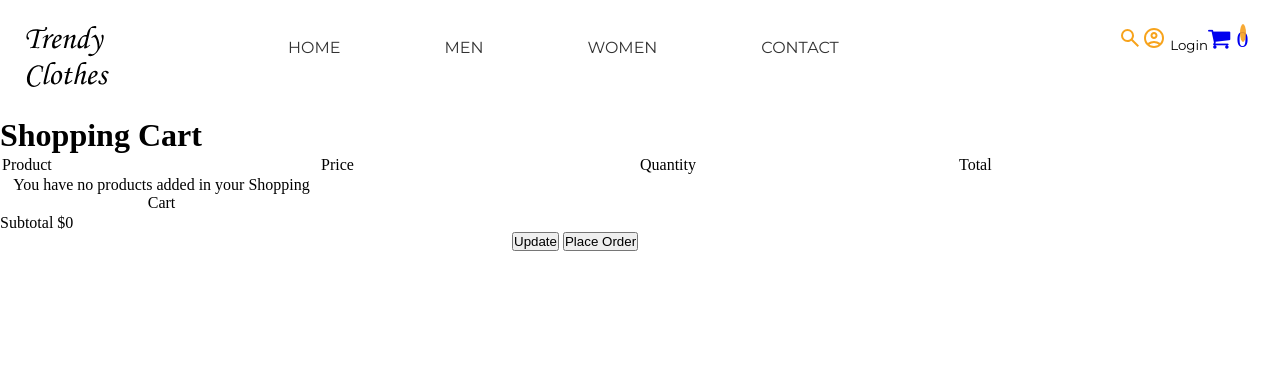
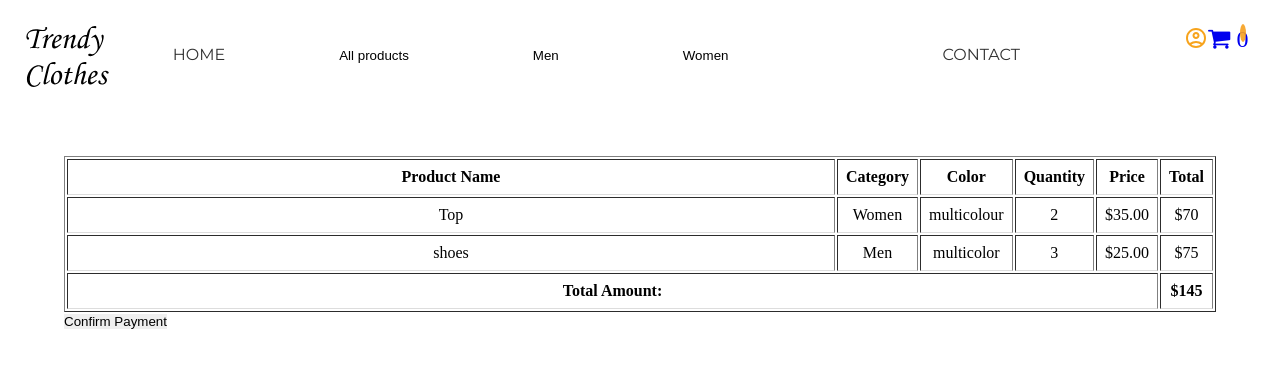
Before and after one commit to Narwey/TrendyClothes, a PHP site: page /cart.php in a window 1280 px wide. Shown: the top 368 px of the page. Run offline with PHP 8.4, Linux system fonts and the light colour scheme.

Commit message:
Changes to be committed: 	deleted:    AddToCart.php 	modified:   Css/styles.css 	new file:   cart.csv 	modified:   cart.php 	modified:   cart_update.php 	modified:   index.php 	modified:   login.php 	modified:   product_list.php 	modified:   products.csv 	deleted:    shopping.php

```diff
--- a/AddToCart.php
+++ /dev/null
@@ -1,64 +0,0 @@
-<?php
-session_start();
-
-// Function to read CSV file and return data as an array
-function readCSV($file){
-    $csvData = [];
-    if (($handle = fopen($file, "r")) !== FALSE) {
-        while (($data = fgetcsv($handle, 1000, ",")) !== FALSE) {
-            $csvData[] = $data;
-        }
-        fclose($handle);
-    }
-    return $csvData;
-}
-
-// Read product data from CSV file
-$products = readCSV('products.csv');
-
-// Check if products exist and if addToCart button is clicked
-if (!empty($products) && isset($_POST['productId'])) {
-    // Get the product ID from the form and sanitize it
-    $productId = filter_var($_POST['productId'], FILTER_SANITIZE_NUMBER_INT);
-
-    // Find the product in the CSV data
-    foreach ($products as $product) {
-        if ($product[0] == $productId) { // Assuming the ID is in the first column
-            // Here, you can fetch other product details from the CSV data
-            $productName = $product[1];
-            $productCategory = $product[2];
-            $productColor = $product[3];
-            $productSize = $product[4];
-            $productPrice = $product[5];
-            $productImage = $product[6];
-
-            // Add the product to the cart session
-            if (!isset($_SESSION['cart'])) {
-                $_SESSION['cart'] = [];
-            }
-            // Check if the product is already in the cart
-            if (isset($_SESSION['cart'][$productId])) {
-                // If yes, increment the quantity
-                $_SESSION['cart'][$productId]['quantity']++;
-            } else {
-                // If not, add it to the cart with quantity 1
-                $_SESSION['cart'][$productId] = [
-                    'name' => $productName,
-                    'category' => $productCategory,
-                    'color' => $productColor,
-                    'size' => $productSize,
-                    'price' => $productPrice,
-                    'image' => $productImage,
-                    'quantity' => 1
-                ];
-            }
-            // Update cart count
-            $_SESSION['cart_count'] = count($_SESSION['cart']);
-
-            // Redirect back to the product listing page or display cart contents
-            header("Location: cart.php");
-            exit();
-        }
-    }
-}
-?>
--- a/Css/styles.css
+++ b/Css/styles.css
@@ -503,13 +503,24 @@ button{
     gap: 10px;
 }
 
+
+.user-preference-section{
+    display: grid;
+    grid-template-columns: repeat(3,1fr);
+    /* margin: 3%; */
+
+
+
+}
 /* -----------cart page---------- */
-.cart tr{
-    display: grid;
-    grid-template-columns: repeat(4,1fr);
 
-/* .cart h1{
-    grid-row: 1;
-    grid-column: 1/5;
-} */
+.CartList{
+    /* width: 100%; */
+    margin: 5%;
 }
+.CartList th, td {
+    border-bottom: 1px solid #ddd;
+    text-align: center;
+    padding: 8px; /* Add padding for better readability */
+    width: 100%;
+  }
--- /dev/null
+++ b/cart.csv
@@ -0,0 +1,2 @@
+1,Top,Women,multicolour,2,35.00
+4,shoes,Men,multicolor,3,25.00
--- a/cart.php
+++ b/cart.php
@@ -1,7 +1,5 @@
-<?php include 'addToCart.php';
-$products = []; // Assuming you will populate this array with product data
-$products_in_cart = []; // Assuming you will populate this array with cart data
-$subtotal = 0;
+<?php
+session_start();
 ?>
 
 <!DOCTYPE html>
@@ -10,44 +8,55 @@ $subtotal = 0;
     <meta charset="UTF-8">
     <meta name="viewport" content="width=device-width, initial-scale=1.0">
     <link rel="stylesheet" href="https://cdnjs.cloudflare.com/ajax/libs/font-awesome/4.7.0/css/font-awesome.min.css">
+    <!----------Using Font---------->
+    <link rel="preconnect" href="https://fonts.googleapis.com">
+    <link rel="preconnect" href="https://fonts.gstatic.com" crossorigin>
+    <link href="https://fonts.googleapis.com/css2?family=Literata:ital,opsz,wght@0,7..72,200..900;1,7..72,200..900&family=Montserrat:ital,wght@0,100..900;1,100..900&display=swap" rel="stylesheet">
+    <link rel="stylesheet" href="https://fonts.googleapis.com/css2?family=Material+Symbols+Outlined:opsz,wght,FILL,GRAD@20..48,100..700,0..1,-50..200" />
+    <!----------CSS file---------->
     <link rel="stylesheet" href="Css/styles.css">
+    <!-----------JS file------------->
     <script src="Js/main.js"></script>
-    <title>Shopping Cart</title>
+    <title>TrendyClothes Online_Shop</title>
 </head>
+
 <body>
 
-<div class="header">
+ <div class="header">
     <div class="logo">
         <img src="image/Trendy Clothes.svg" alt="">
     </div>
     <nav>
         <ul class="nav_top">
             <li><a href="index.php">Home</a></li>
-            <li><a href="product_list.php" >Men</a></li>
-            <li><a href="product_list.php">Women</a></li>
-            <li><a href="">Contact</a></li>
+            <!-- <li><a href="product_list.php" >Men</a></li>
+            <li><a href="product_list.php">Women</a></li> -->
+            <li><button class="btn-gnd" onclick="filterProducts('All')">All products</button></li>
+            <li><button class="btn-gnd" onclick="filterProducts('Men')">Men</button></li>
+            <li><button class="btn-gnd" onclick="filterProducts('Women')">Women</button></li>
+            <li><li><a href="">Contact</a></li>
         </ul>
     </nav>
 
   <div class="icon_head">
-    <div class="search">
+    <!-- <div class="search">
         <img src="image/search_24dp_FILL0_wght400_GRAD0_opsz24.svg" alt="">
+    </div> -->
+    <!-- <div class="search_div">
+            <img src="image/search_24dp_FILL0_wght400_GRAD0_opsz24.svg" alt="">
+            <input class="search_input" type="text" placeholder="Search" oninput="searchProducts(this.value)">
+        </div> -->
+
+    <div class="login">
+        <button id="loginButton" onclick="openLoginPopup()"><img src="image/account_circle_24dp_FILL0_wght400_GRAD0_opsz24.svg" alt="loginPage"></button>
+        <a id="logoutButton" href="logout.php">Logout</a>
     </div>
 
-    <div class="login">
-        <img src="image/account_circle_24dp_FILL0_wght400_GRAD0_opsz24.svg" alt="">
-        <button id="loginButton" onclick="openLoginPopup()">Login</button>
-        <button id="logoutButton" href="logout.php">Logout</button>
-
-    </div>
-
-
-        <div class="cart">
+    <div class="cart">
     <a href="cart.php">
         <i id="cartIcon" class="fa badge" style="font-size:24px">&#xf07a; <?php echo isset($_SESSION['cart_count']) ? $_SESSION['cart_count'] : 0; ?></i>
     </a>
 </div>
-
   </div>
  </div>
  <!-- Login Popup -->
@@ -82,7 +91,7 @@ $subtotal = 0;
         <label for="pwd">Password:</label>
         <input type="password" id="pwd" name="password">
         <label for="gender">Gender</label>
-        <select id="gender" name="gender">
+        <select id="Gender" name="gender">
             <option value="Men">Men</option>
             <option value="Women">Women</option>
         </select>
@@ -95,68 +104,84 @@ $subtotal = 0;
             <option value="all">All</option>
         </select>
         <div class="buttons">
-        <input type="submit" name="submit" value="Submit">
+            <input type="button" name="submit" value="Submit">
             <input type="button" value="Cancel" onclick="closePopup('registerPopup')">
         </div>
     </form>
 </div>
+<!-- <div class="gender">
+            Make the categories clickable buttons
+            <button class="btn-gnd" onclick="filterProducts('All')">All products</button>
+            <button class="btn-gnd" onclick="filterProducts('Men')">Men</button>
+            <button class="btn-gnd" onclick="filterProducts('Women')">Women</button>
+        </div>
+        <div class="search_div">
+            <img src="image/search_24dp_FILL0_wght400_GRAD0_opsz24.svg" alt="">
+            <input class="search_input" type="text" placeholder="Search" oninput="searchProducts(this.value)">
+        </div> -->
+<div class="CartList">
+<?php
+// Read the contents of cart.csv into an array
+$cartItems = array_map('str_getcsv', file('cart.csv'));
 
-<div class="product_cart">
-<div class="cart">
-    <h1>Shopping Cart</h1>
-   <form action="cart_update.php" method="post">
-        <table>
-            <thead>
-                <tr>
-                    <td colspan="2">Product</td>
-                    <td>Price</td>
-                    <td>Quantity</td>
-                    <td>Total</td>
-                </tr>
-            </thead>
-            <tbody>
-                <?php if (empty($products)): ?>
-                <tr>
-                    <td colspan="5" style="text-align:center;">You have no products added in your Shopping Cart</td>
-                </tr>
-                <?php else: ?>
-                <?php foreach ($products as $product): ?>
-                <tr>
-                    <td class="img">
-                        <a href="index.php?page=product&id=<?=$product['id']?>">
-                        <img src="image_directory/<?=$product['image']?>" width="50" height="50" alt="<?=$product['product_name']?>">
-                        </a>
-                    </td>
-                    <td>
-                        <a href="index.php?page=product&id=<?=$product['id']?>"><?=$product['product_name']?></a>
-                        <br>
-                        <a href="index.php?page=cart&remove=<?=$product['id']?>" class="remove">Remove</a>
-                    </td>
-                    <td class="price">&dollar;<?=$product['Price']?></td>
-                    <td class="quantity">
-                        <input type="number" name="quantity-<?=$product['id']?>" value="<?=$products_in_cart[$product['id']]?>" min="1" max="<?=$product['quantity']?>" placeholder="Quantity" required>
-                    </td>
-                    <td class="price">&dollar;<?=$product['Price'] * $products_in_cart[$product['id']]?></td>
-                </tr>
-                <?php endforeach; ?>
-                <?php endif; ?>
-            </tbody>
-        </table>
-        <div class="subtotal">
-            <span class="text">Subtotal</span>
-            <span class="price">&dollar;<?=$subtotal?></span>
-        </div>
-        <div class="buttons">
-            <input type="submit" value="Update" name="update">
-            <input type="submit" value="Place Order" name="placehorder">
-        </div>
-    </form>
-</div>
-</div>
+// Initialize total amount to 0
+$totalAmount = 0;
+
+// Check if there are items in the cart
+if (!empty($cartItems)) {
+    echo "<table border='1'>";
+    echo "<tr><th>Product Name</th><th>Category</th><th>Color</th><th>Quantity</th><th>Price</th><th>Total</th></tr>";
+
+    // Loop through each item in the cart
+    foreach ($cartItems as $item) {
+        // Calculate total price for each item
+        $totalPrice = $item[4] * $item[5];
+
+        // Add the total price of this item to the total amount
+        $totalAmount += $totalPrice;
+
+        // Display item details in table rows
+        echo "<tr>";
+        echo "<td>" . $item[1] . "</td>"; // Product Name
+        echo "<td>" . $item[2] . "</td>"; // Category
+        echo "<td>" . $item[3] . "</td>"; // Color
+        echo "<td>" . $item[4] . "</td>"; // Quantity
+        echo "<td>$" . $item[5] . "</td>"; // Price
+        echo "<td>$" . $totalPrice . "</td>"; // Total Price
+        echo "</tr>";
+    }
+
+    // Display total amount row
+    echo "<tr>";
+    echo "<td colspan='5'><strong>Total Amount:</strong></td>";
+    echo "<td><strong>$" . $totalAmount . "</strong></td>";
+    echo "</tr>";
+
+    echo "</table>";
+    echo "<button onclick=\"confirmPayment()\">Confirm Payment</button>";
+} else {
+    // Display a message if cart is empty
+    echo "Your cart is empty.";
+}
+?>
+<script>
+function confirmPayment() {
+    // Check if user is logged in
+    var loggedIn = <?php echo isset($_SESSION['username']) ? 'true' : 'false'; ?>;
+
+    // If user is logged in, display payment success alert
+    if (loggedIn) {
+        alert("Payment successful!");
+    } else {
+        // If user is not logged in, display login popup
+        document.getElementById("SignPopup").style.display = "block";
+    }
+}
+</script>
 
 
 
-
+</div>
 
 </body>
 </html>
--- a/login.php
+++ b/login.php
@@ -1,5 +1,5 @@
 <?php
-
+session_start();
 if(isset($_POST["username"]) && isset($_POST["password"])) {
     // Get the submitted username and password
     $submitted_username = $_POST["username"];
@@ -26,6 +26,9 @@ if(isset($_POST["username"]) && isset($_POST["password"])) {
             // ]);
             $_SESSION["user_id"] = $data[0];
             $_SESSION["username"] = $submitted_username;
+            $_SESSION["preference"] = $data[5]; // Preference column
+
+
             echo "success";
             exit();
         }
```
Also changed, not shown: cart_update.php (+49 -21 lines), index.php (+68 -29 lines), product_list.php (+9 -3 lines), products.csv (+5 -4 lines), shopping.php (deleted, +0 -36 lines).
